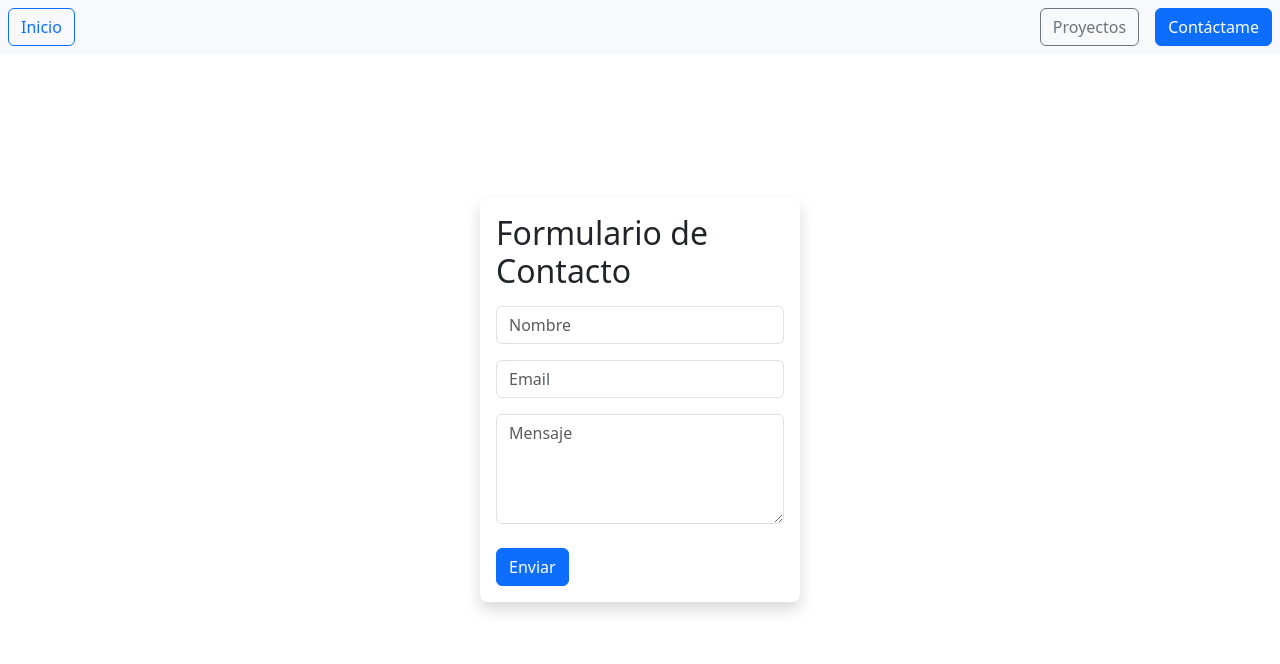
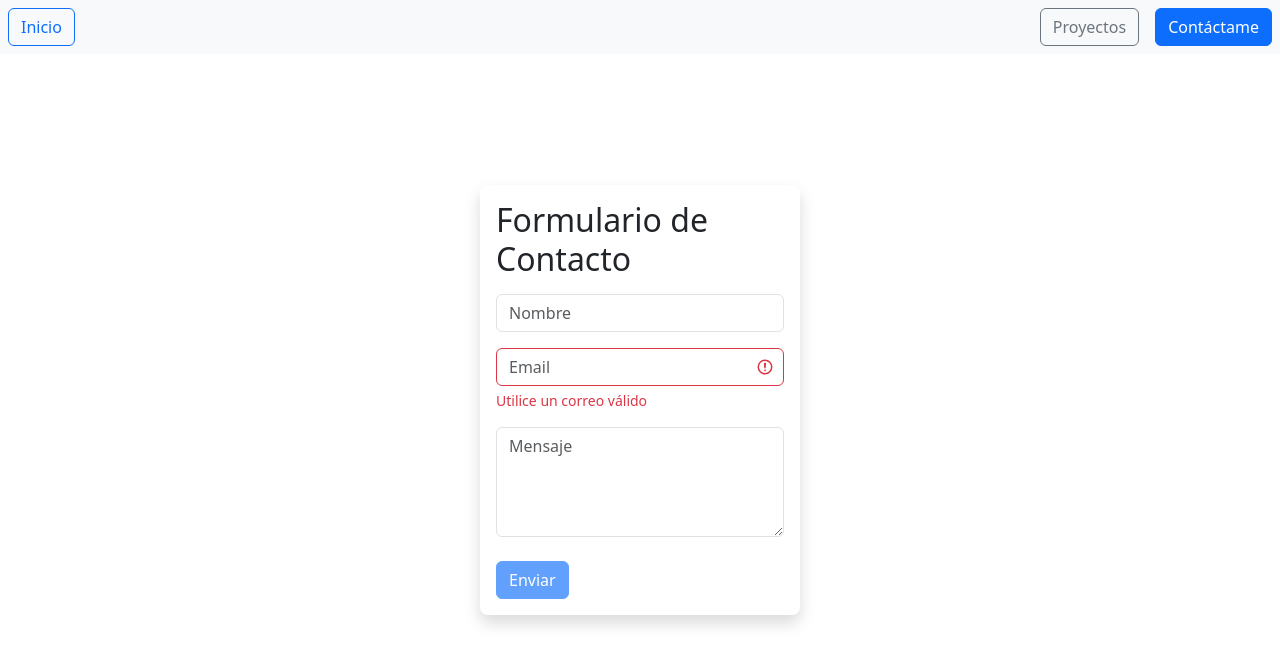
Before and after one commit to alberkev03/frontend, a React (Vite) app: page /contact in a window 1280 px wide. Shown: the top 664 px of the page. Built offline with nearby package versions, Linux system fonts and the light colour scheme; no server answers.

Commit message:
validacion de formulario

```diff
--- a/src/App.jsx
+++ b/src/App.jsx
@@ -4,6 +4,7 @@ import { BrowserRouter as Router, Routes, Route } from "react-router-dom";
 import ProyecsModule from "./Pages/ProyecsModule";
 import ContactMe from "./Pages/ContactMe";
 import Layout from "./Layout";
+import Hero from "./Pages/Hero";
 
 function App() {
     return (
@@ -11,7 +12,7 @@ function App() {
             <Router>
                 <Routes>
                     <Route element={<Layout />}>
-                        <Route path="/" element={<ProyecsModule />} />
+                        <Route path="/" element={<Hero />} />
                         <Route path="/proyects" element={<ProyecsModule />} />
                         <Route path="/contact" element={<ContactMe />} />
                     </Route>
--- a/src/Components/Contact/ContactForm.jsx
+++ b/src/Components/Contact/ContactForm.jsx
@@ -1,14 +1,26 @@
-import { useState } from "react";
+import { useState, useEffect } from "react";
 import SubmitImput from "./SubmitImput";
 import SubmitMessage from "./SubmitMessage";
 import SubmitButton from "./SubmitButton";
 import ErrorMsg from "./ErrorMsg";
+import { emailValido, soloTexto } from "../helpers/regex";
+import { emailTest, nombreTest, disableButton } from "./validation";
 
 const ContactForm = () => {
     const [nombre, setNombre] = useState("");
     const [email, setEmail] = useState("");
     const [mensaje, setMensaje] = useState("");
-    const [error, setError] = useState("")
+
+    const [nomError, setNomError] = useState("");
+    const [emailError, setEmailError] = useState("");
+
+    const [activeBtn, setActiveBtn] = useState(true);
+
+    useEffect(() => {
+        const nombreError = nombreTest(soloTexto, nombre, setNomError);
+        const correoError = emailTest(emailValido, email, setEmailError);
+        disableButton(nomError, emailError, mensaje, setActiveBtn)
+    }, [nombre, email, mensaje, nomError, emailError]);
 
     const test = (e) => {
         e.preventDefault();
@@ -22,14 +34,22 @@ const ContactForm = () => {
                     text="Nombre"
                     item={nombre}
                     setFunction={setNombre}
+                    isValid={!nomError ? "" : "is-invalid"}
                 />
-                <SubmitImput text="Email" item={email} setFunction={setEmail} />
+                <ErrorMsg message={nomError} />
+                <SubmitImput
+                    text="Email"
+                    item={email}
+                    setFunction={setEmail}
+                    isValid={!emailError ? "" : "is-invalid"}
+                />
+                <ErrorMsg message={emailError} />
                 <SubmitMessage
                     text="Mensaje"
                     item={mensaje}
                     setFunction={setMensaje}
                 />
-                <SubmitButton />
+                <SubmitButton isDisabled={activeBtn} />
             </form>
         </>
     );
--- a/src/Components/Contact/ErrorMsg.jsx
+++ b/src/Components/Contact/ErrorMsg.jsx
@@ -1,11 +1,7 @@
 import React from "react";
 
 const ErrorMsg = ({ message }) => {
-    if (message === "") {
-        return <div class="invalid-feedback">Error, {message}</div>;
-    } else {
-        return null;
-    }
+    if (!message) return null;
+    return <div className="invalid-feedback">{message}</div>;
 };
-
 export default ErrorMsg;
--- a/src/Components/Contact/SubmitButton.jsx
+++ b/src/Components/Contact/SubmitButton.jsx
@@ -1,7 +1,7 @@
-const SubmitButton = () => {
+const SubmitButton = ({isDisabled}) => {
     return (
         <>
-            <button type="submit" className="btn btn-primary mt-2">
+            <button type="submit" className="btn btn-primary mt-2" disabled={isDisabled}>
                 Enviar
             </button>
         </>
--- a/src/Components/Contact/SubmitImput.jsx
+++ b/src/Components/Contact/SubmitImput.jsx
@@ -1,11 +1,11 @@
 import React from "react";
 
-const SubmitImput = ({ item, text, setFunction }) => {
+const SubmitImput = ({ text, setFunction, isValid }) => {
     return (
         <input
             type="text"
             placeholder={text}
-            className="d-block my-3 form-control"
+            className={`d-block mt-3 form-control ${isValid}`}
             onChange={(e) => setFunction(e.target.value)}
             required
         />
--- /dev/null
+++ b/src/Components/Contact/validation.js
@@ -0,0 +1,28 @@
+const nombreTest = (regex, name, setNError) => {
+    if (name.length === 0) {
+        setNError("");
+    } else if (name.length < 3) {
+        setNError("Ingrese un mínimo de 3 caracteres");
+    } else if (!regex.test(name)) {
+        setNError("Solo puede ingresar letras y espacios");
+    } else {
+        setNError("");
+    }
+};
+
+const emailTest = (regex, email, setEError) => {
+    if (!regex.test(email)) {
+        setEError("Utilice un correo válido");
+    } else {
+        setEError("");
+    }
+};
+
+const disableButton = (nomError, emailError, mensaje, setActiveBtn) => {
+    if (nomError === "" && emailError === "" && mensaje !== "") {
+        setActiveBtn(false);
+    } else {
+        setActiveBtn(true);
+    }
+};
+export { nombreTest, emailTest, disableButton };
--- a/src/Components/helpers/regex.js
+++ b/src/Components/helpers/regex.js
@@ -1 +1,4 @@
-const emailValido = /\S+@\S+\.\S+/.test(email);
+const emailValido = /\S+@\S+\.\S+/;
+const soloTexto = /^[A-Za-zÁÉÍÓÚÜÑáéíóúüñ\s]+$/
+
+export {emailValido, soloTexto}
```
Also changed, not shown: src/assets/profile.jpg (added).
